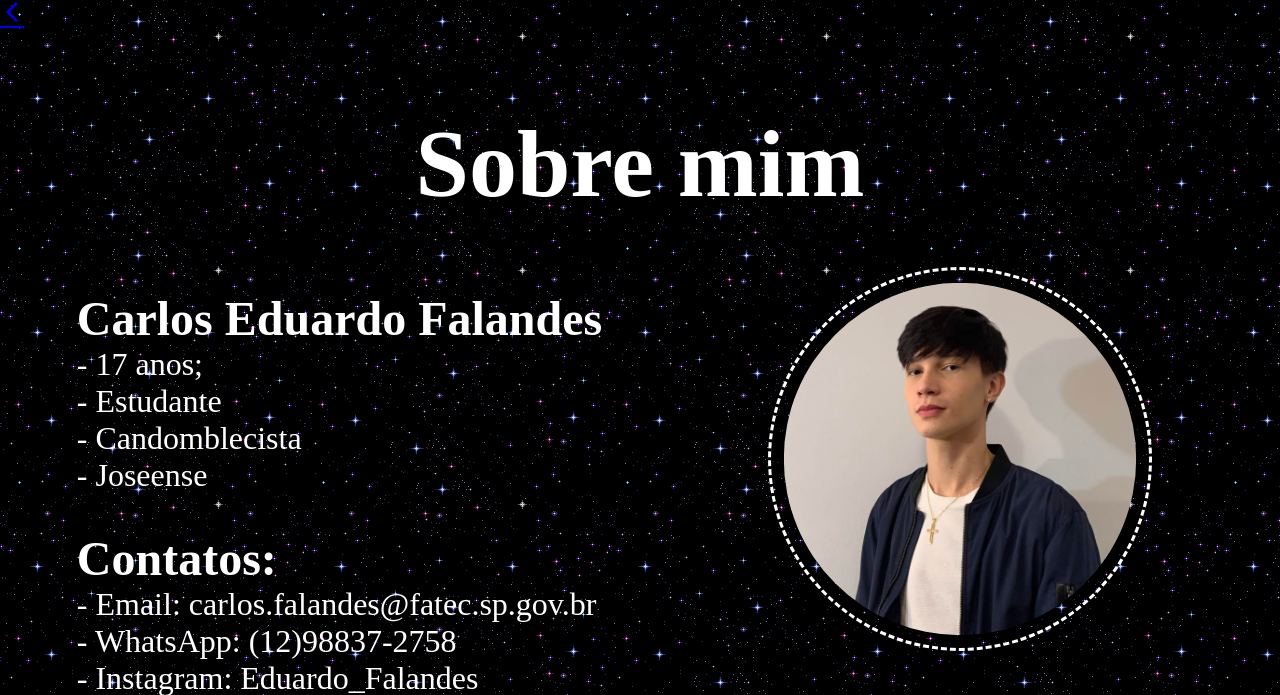
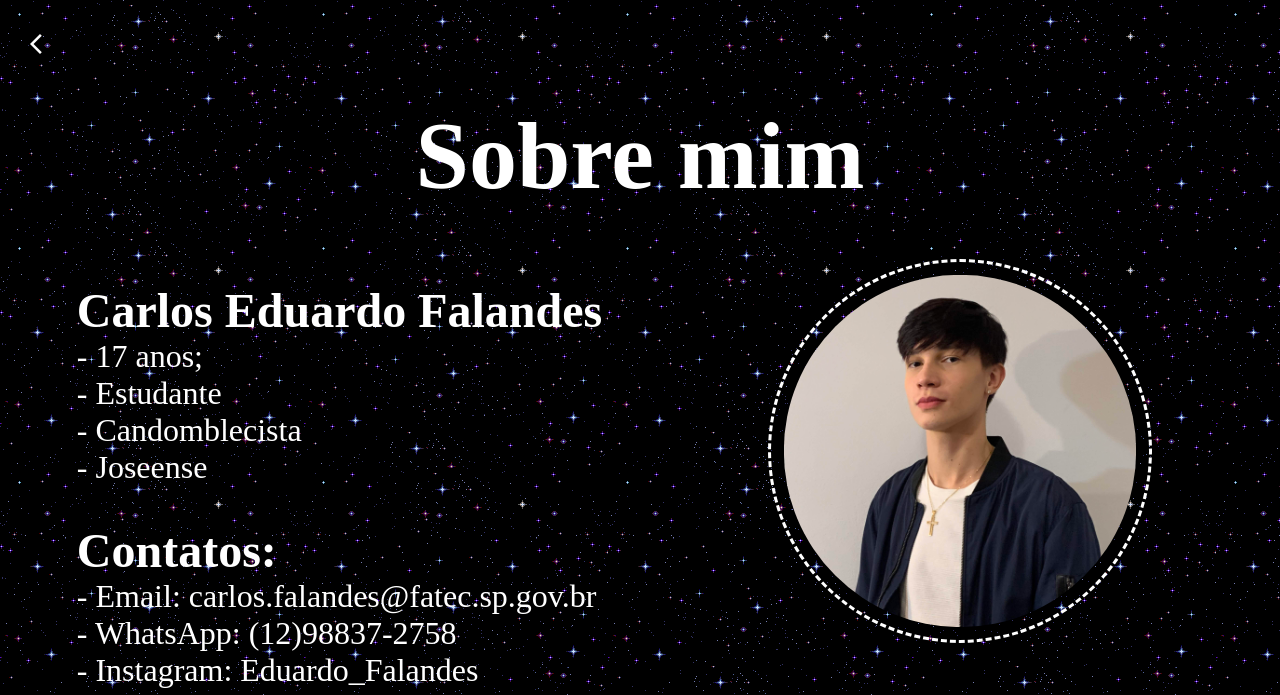
Before and after one commit to Desduh/Portfolio, a Python web app: template src/templates/sobre_mim.html in a window 1280 px wide. Shown: the top 695 px of the page. Run offline with Jinja, Linux system fonts and the light colour scheme; the template is opened without the code that fills it, so the values that code supplies are empty.

Commit message:
adicao de estilos para o botao de voltar

```diff
--- a/src/static/css/style.css
+++ b/src/static/css/style.css
@@ -35,7 +35,7 @@
 }
 .titulo{
     font-size: 12vh;
-    padding: 10vh 0 6vh 0;
+    padding: 5vh 0 6vh 0;
 }
 .p2{
     text-align: center;
@@ -70,3 +70,8 @@
     border-style: dashed;
     border-color: white;
 }
+.material-symbols-outlined{
+    color: white;
+    text-decoration: none;
+    padding: 4vh 0 0 3vh;
+}
```
